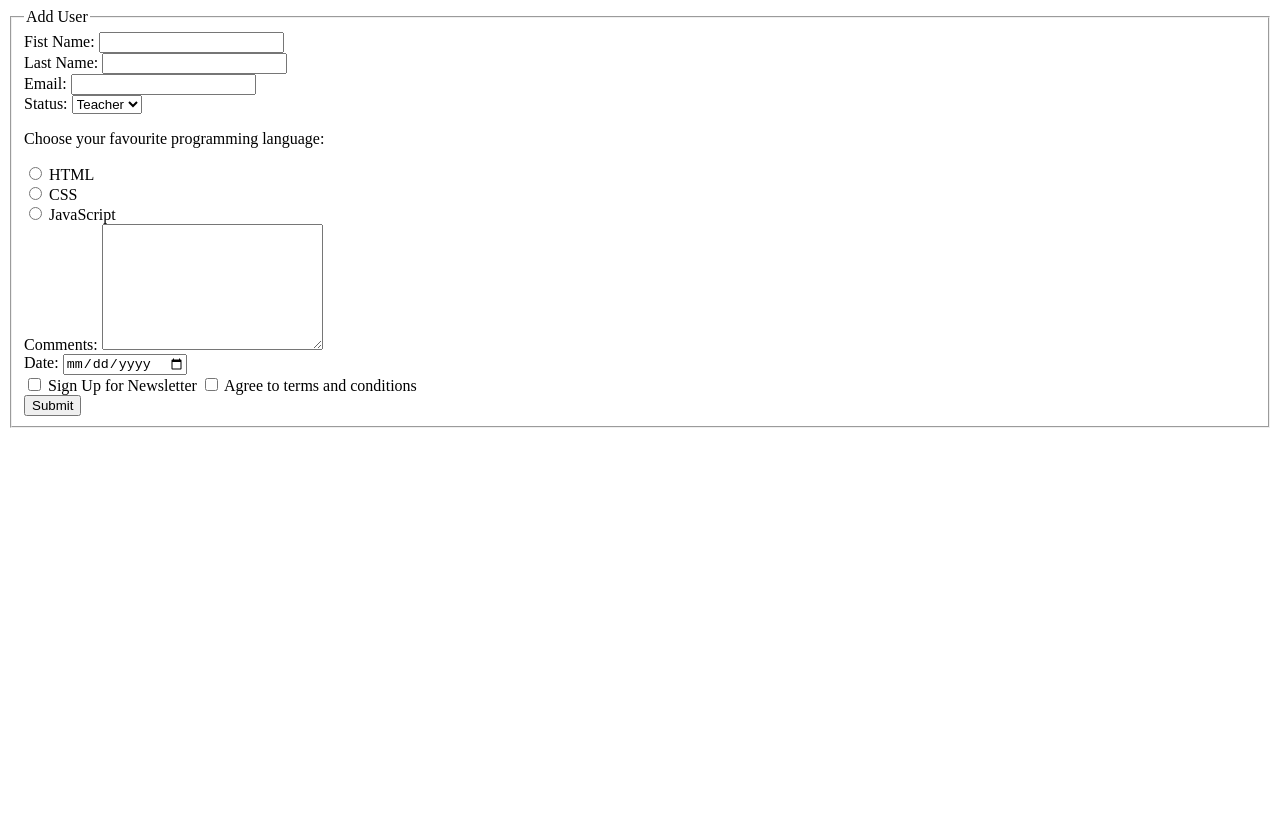
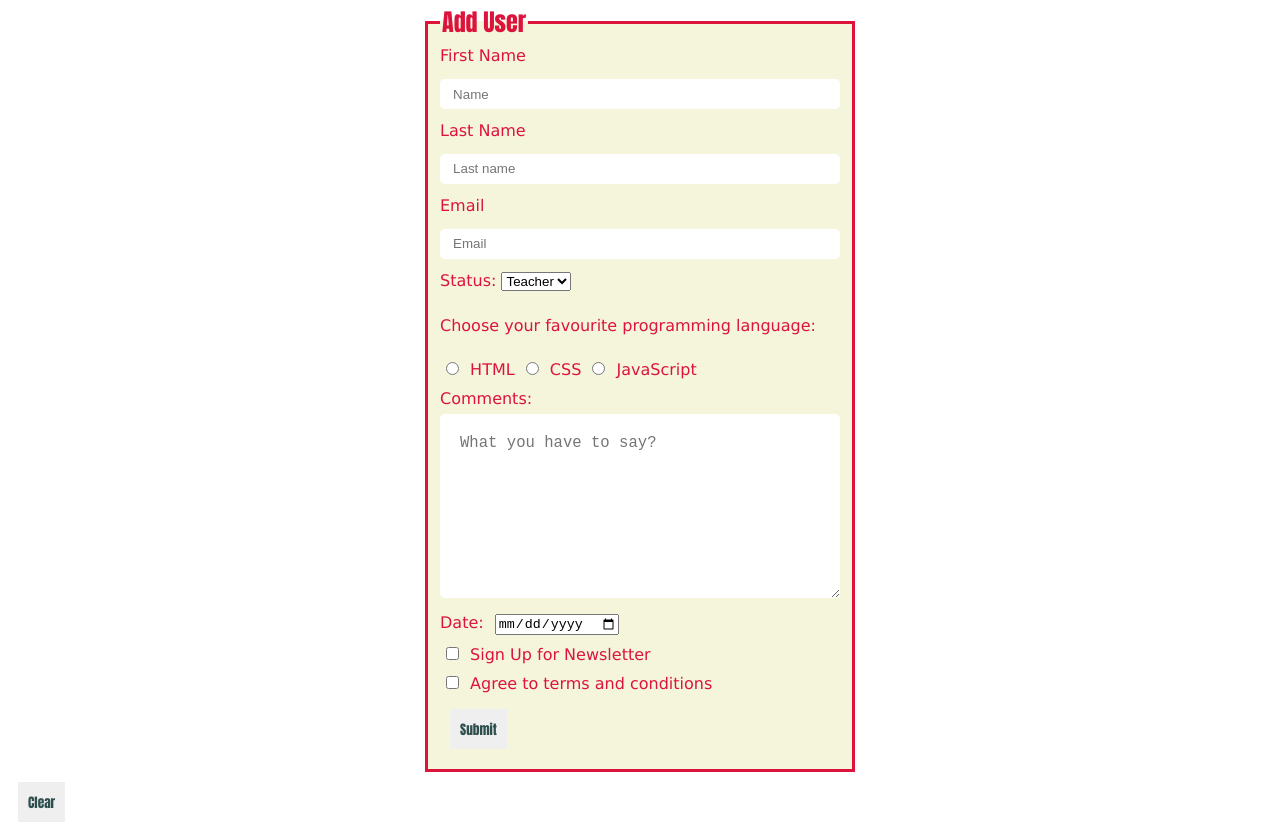
Before and after one commit to belovedpearl/Form, a plain HTML site: page index.html in a window 1280 px wide. Before the commit the page ends 800 px from the top, so only its background shows below. Drawn offline with Linux system fonts and the light colour scheme.

Commit message:
Adding atyles and local storage to the form data

```diff
--- /dev/null
+++ b/form.js
@@ -0,0 +1,45 @@
+let submit = document.getElementById('submit');
+
+
+// const myValue = [{ thing: 'myValue' }]
+// const mySerializedValue = JSON.stringify(myValue)
+
+// localStorage.setItem('myKey', mySerializedValue)
+// localStorage.getItem('myKey')
+
+
+submit.addEventListener('click', function(event){
+event.preventDefault()
+
+let firstName = document.getElementById('firstName').value;
+let lastName = document.getElementById('lastName').value;
+let email = document.getElementById('email').value;
+let status = document.getElementById('status').value;
+let html = document.getElementById('html').checked;
+let css = document.getElementById('css').checked;
+let java = document.getElementById('javas').checked;
+let comment = document.getElementById('comments').value;
+let date = document.getElementById('date').value;
+let checkbox = document.getElementById('checkbox').checked;
+let agree = document.getElementById('agree').checked;
+
+
+localStorage.setItem('my_firstName', firstName)
+localStorage.setItem('my_lastName', lastName)
+localStorage.setItem('my_email', email)
+localStorage.setItem('my_status', status)
+localStorage.setItem('my_html', html)
+localStorage.setItem('my_css', css)
+localStorage.setItem('my_java', java)
+localStorage.setItem('my_comment', comment)
+localStorage.setItem('my_date', date)
+localStorage.setItem('my_checkbox', checkbox)
+localStorage.setItem('my_agree', agree)
+
+})
+
+
+let clear = document.getElementById('clear')
+clear.addEventListener('dblclick', function(){
+    localStorage.clear()
+})
--- a/index.html
+++ b/index.html
@@ -4,23 +4,26 @@
     <meta charset="UTF-8">
     <meta http-equiv="X-UA-Compatible" content="IE=edge">
     <meta name="viewport" content="width=device-width, initial-scale=1.0">
+     <link rel="stylesheet" href="style.css">
     <title>HTML Form Practice</title>
+    </head>
+    <body>
     <form action="/#" method="post">
     <fieldset>
         <legend>Add User</legend>
         <div>
-        <label for="firstName">Fist Name:</label>
-        <input id="firstName" type="text">
+        <label for="firstName" >First Name</label><br>
+        <input id="firstName" placeholder="   Name" type="text">
         </div>
 
         <div>
-        <label for="lastName">Last Name:</label>
-        <input id="lastName" type="text">
+        <label for="lastName">Last Name</label><br>
+        <input id="lastName" placeholder="   Last name" type="text">
         </div>
 
         <div>
-        <label for="email">Email:</label>
-        <input id="email" type="email">
+        <label for="email">Email</label><br>
+        <input id="email" placeholder="   Email" type="email">
         </div>
 
         <div>
@@ -35,31 +38,32 @@
         <div>
             <p>Choose your favourite programming language:</p>
             <input id="html" type="radio">
-            <label for="html">HTML</label><br>
+            <label for="html">HTML</label>
             <input id="css" type="radio">
-            <label for="css">CSS</label><br>
+            <label for="css">CSS</label>
             <input id="javas" type="radio">
             <label for="javas">JavaScript</label>
         </div>
 
         <div>
             <label for="comments">Comments:</label>
-            <textarea id="comments" rows="8" cols="25"></textarea><br>
+            <textarea id="comments" placeholder="What you have to say?" rows="8" cols="25"></textarea><br>
             <label for="date">Date:</label>
             <input id="date" type="date">
         </div>
 
         <div>
             <input type="checkbox" id="checkbox">
-            <label for="checkbox">Sign Up for Newsletter</label>
+            <label for="checkbox">Sign Up for Newsletter</label><br>
             <input type="checkbox" id="agree">
             <label for="agree">Agree to terms and conditions</label><br>
            <button id="submit">Submit</button>
         </div>
     </fieldset>
     </form>
-</head>
-<body>
+    <button id ='clear'>Clear</button>
 
+
+  <script src="form.js" type="text/javascript"></script>
 </body>
 </html>
--- /dev/null
+++ b/style.css
@@ -0,0 +1,75 @@
+fieldset{
+    background-color: beige;
+    color: crimson;
+    font-family: 'Lucida Sans', 'Lucida Sans Regular', 'Lucida Grande', 'Lucida Sans Unicode', Geneva, Verdana, sans-serif;
+    top: 50%;
+width: 400px;
+margin: auto;
+border: 3px solid;
+text-align: left;
+line-height: 1.8em;
+
+
+}
+
+input{
+    margin: 6px;
+    height: 10%;
+
+
+    }
+
+    button{
+        padding: 10px;
+        border: none;
+        margin: 10px;
+        color: darkslategrey;
+        font-family: Impact, Haettenschweiler, 'Arial Narrow Bold', sans-serif;
+    }
+
+    legend{
+        font-family: Impact, Haettenschweiler, 'Arial Narrow Bold', sans-serif;
+        font-size: x-large;
+    }
+    label{
+        display: inline-block;
+
+    }
+
+    #email, #lastName, #firstName{
+        display: inline-block;
+        width: 70%;
+        box-sizing: border-box;
+        padding: 14px, 20px;
+        margin: 8px 0;
+        border: none;
+        width: 100%;
+        height: 30px;
+        border-radius: 5px;
+
+
+
+    }
+    option{
+         font-size: large;
+         border: 4px solid;
+
+    }
+    #clear{
+        display: flex;
+        justify-content: center;
+        align-items: center;
+    }
+    #comments{
+        padding: 20px;
+        font-size: larger;
+        box-sizing: border-box;
+        width: 100%;
+        border-radius: 5px;
+        border: none;
+    }
+
+    input:focus{
+        background-color: lightblue;
+        border: 2px solid lightblue;
+    }
```
